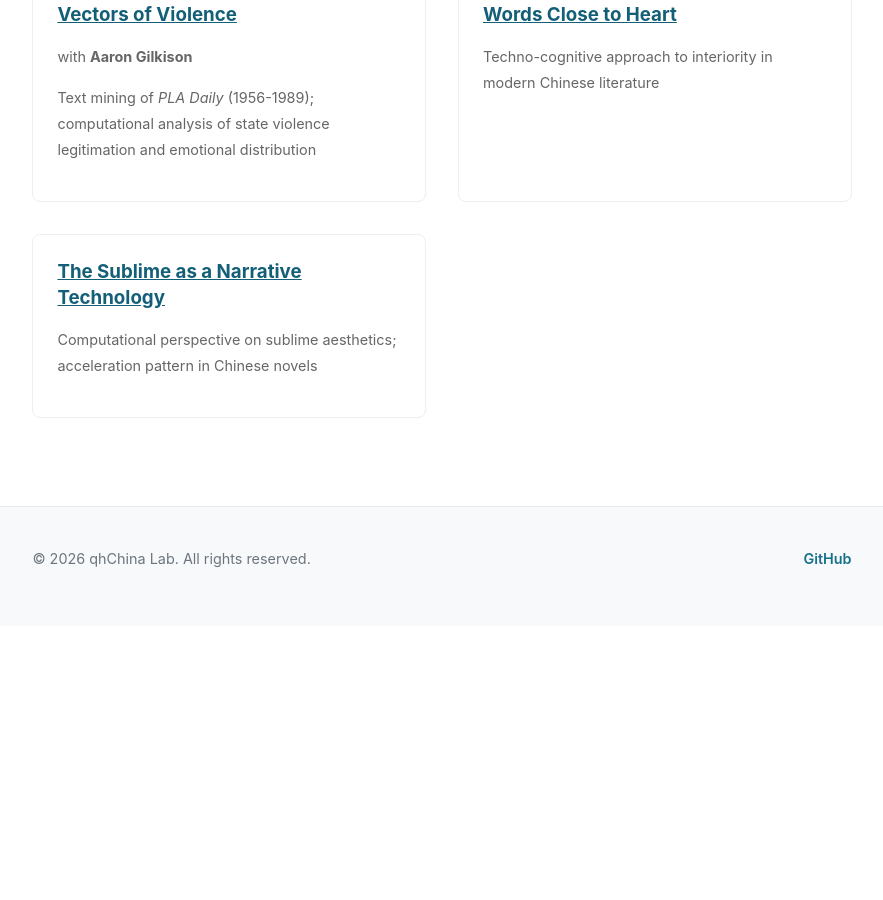
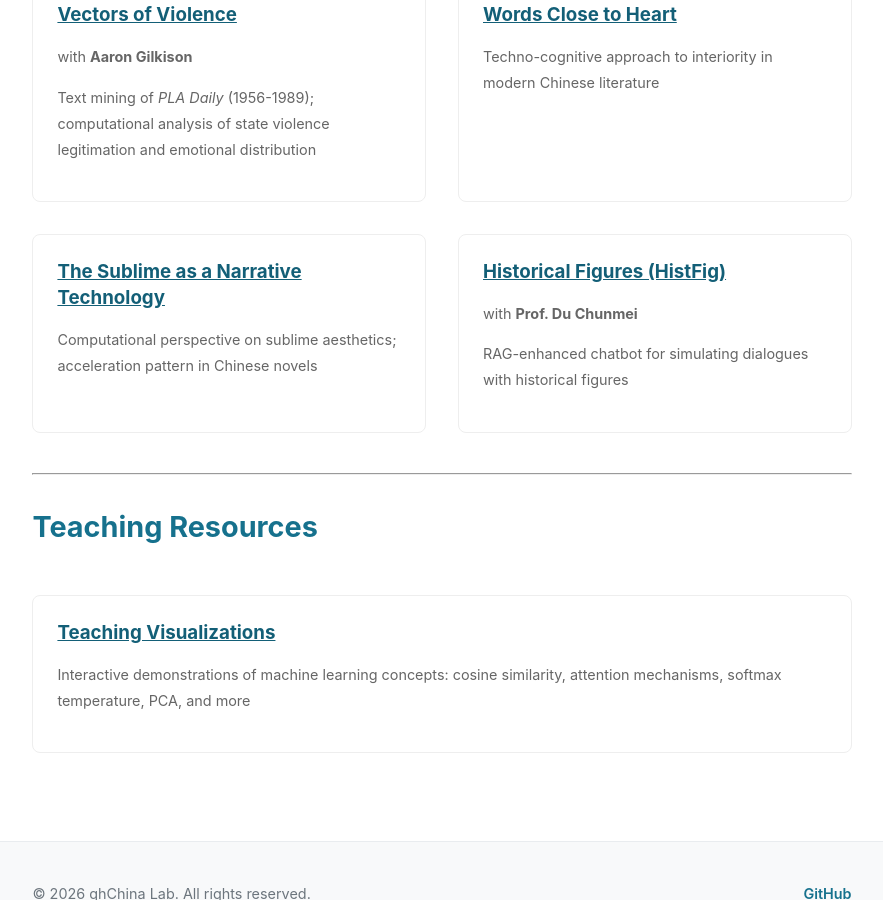
Before and after one commit to mcjkurz/qhchina-web, a Jekyll site: the page built from projects/index.md, in a window 1280 px wide and 900 px high, scrolled down 1257 px. Shown: the whole window, without its empty margins (198-1081 px from the left). Built offline with Jekyll 4.4.1, drawn with Linux system fonts in a browser that asks for light colours; before the commit the page ends 1883 px from its top, so only the background shows below that.

Commit message:
picture change

```diff
--- a/projects/index.md
+++ b/projects/index.md
@@ -68,4 +68,20 @@ permalink: /projects/
         <h3><a href="{{ site.baseurl }}/projects/sublime-narrative/">The Sublime as a Narrative Technology</a></h3>
         <p>Computational perspective on sublime aesthetics; acceleration pattern in Chinese novels</p>
     </div>
+    <div class="project-card">
+        <h3><a href="{{ site.baseurl }}/projects/historical-figures/">Historical Figures (HistFig)</a></h3>
+        <p>with <strong>Prof. Du Chunmei</strong></p>
+        <p>RAG-enhanced chatbot for simulating dialogues with historical figures</p>
+    </div>
 </div>
+
+---
+
+## Teaching Resources
+
+<div class="projects-grid">
+    <div class="project-card">
+        <h3><a href="https://mcjkurz.github.io/teaching/">Teaching Visualizations</a></h3>
+        <p>Interactive demonstrations of machine learning concepts: cosine similarity, attention mechanisms, softmax temperature, PCA, and more</p>
+    </div>
+</div>
```
Also changed, not shown: projects/historical-figures/index.md (added, +11 -0 lines), projects/historical-figures/main.webp (added).
